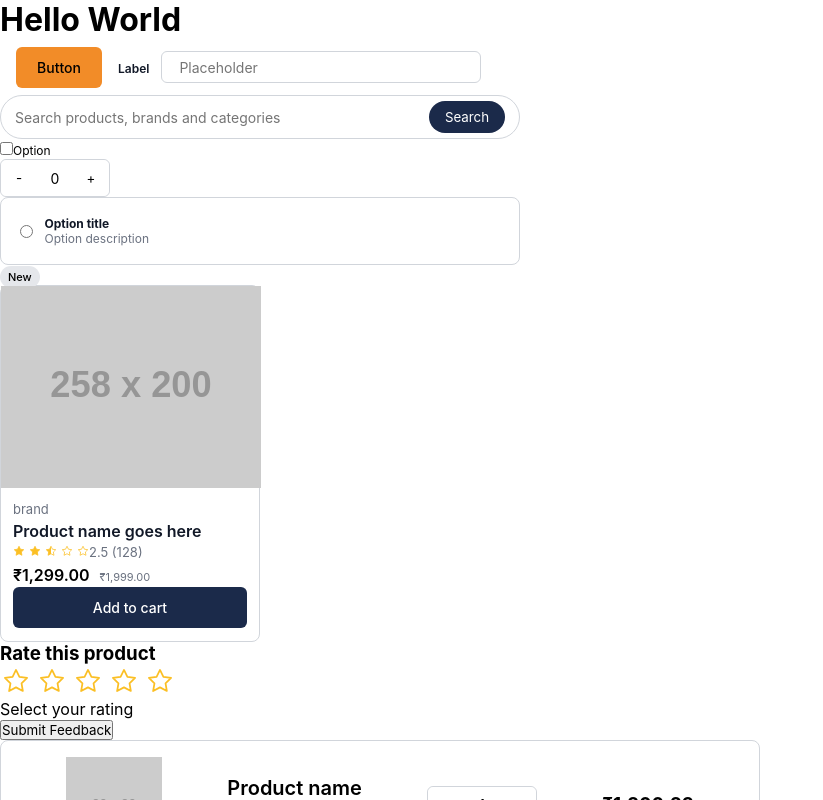
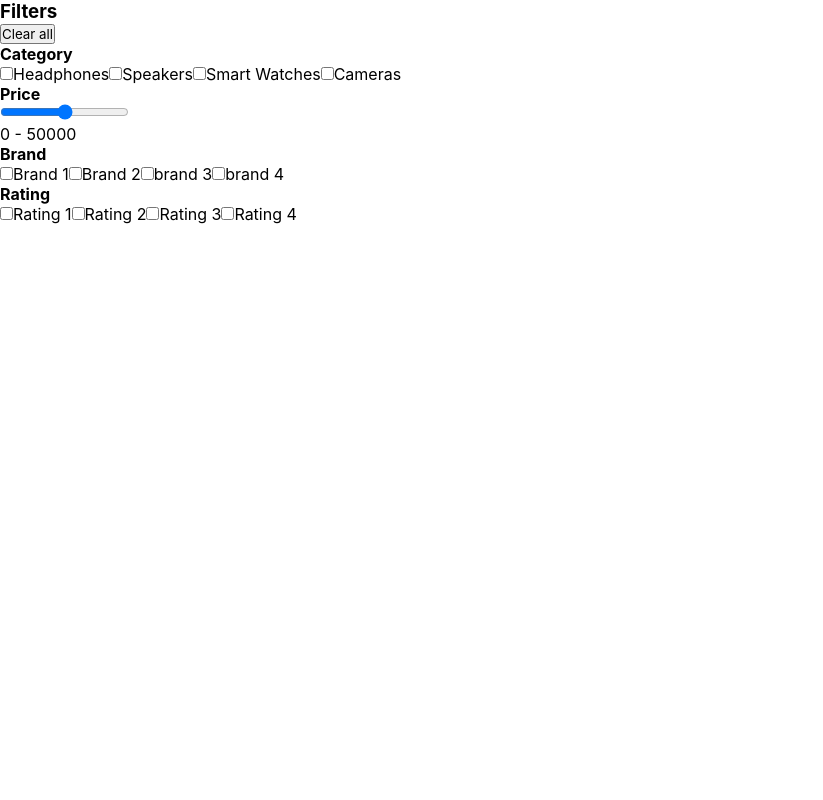
Before and after one commit to Velang2003/Pocket-Cart, a React (Vite) app: page / in a window 1280 px wide. Shown: the top 800 px of the page, without its empty margins (0-823 px from the left). Built offline with nearby package versions, Linux system fonts and the light colour scheme.

Commit message:
Feat: added filter component

```diff
--- a/src/app/App.tsx
+++ b/src/app/App.tsx
@@ -1,14 +1,15 @@
-import Button from "../components/ui/Button";
-import FormInput from "../components/ui/FormInput";
-import Search from "../components/ui/Search";
-import Checkbox from "../components/ui/Checkbox";
-import CounterBtn from "../components/ui/CounterBtn";
-import RadioOption from "../components/ui/RadioOption";
-import NewIndicator from "../components/ui/NewIndicator";
-import ProductCard from "../features/products/ProductCard";
-import ProductFeedback from "../features/products/ProductFeedback";
-import CartProductCard from "../features/cart/component/CartProductCard";
-import OrderSummery from "../features/orders/component/OrderSummery";
+// import Button from "../components/ui/Button";
+// import FormInput from "../components/ui/FormInput";
+// import Search from "../components/ui/Search";
+// import Checkbox from "../components/ui/Checkbox";
+// import CounterBtn from "../components/ui/CounterBtn";
+// import RadioOption from "../components/ui/RadioOption";
+// import NewIndicator from "../components/ui/NewIndicator";
+// import ProductCard from "../features/products/ProductCard";
+// import ProductFeedback from "../features/products/ProductFeedback";
+// import CartProductCard from "../features/cart/component/CartProductCard";
+// import OrderSummery from "../features/orders/component/OrderSummery";
+import ProductFilter from "../features/products/components/filters/ProductFilter";
 
 function App() {
   const product = {
@@ -22,8 +23,8 @@ function App() {
   };
   return (
     <>
-      <h1>Hello World</h1>
-      <Button varient={"Primary"} />
+      {/* <h1>Hello World</h1>
+      <Button varient={"Primary"} value="Button"/>
       <FormInput />
       <Search />
       <Checkbox />
@@ -33,7 +34,8 @@ function App() {
       <ProductCard {...product} />
       <ProductFeedback />
       <CartProductCard />
-      <OrderSummery />
+      <OrderSummery/> */}
+      <ProductFilter/>
     </>
   );
 }
--- /dev/null
+++ b/src/features/products/components/filters/ProductFilter.tsx
@@ -0,0 +1,79 @@
+
+function ProductFilter() {
+  return (
+    <div className="productFilter">
+      <div>
+        <h3>Filters</h3>
+        <button>Clear all</button>
+      </div>
+      <span></span>
+      <div>
+        <h4>Category</h4>
+        <label htmlFor="category1">
+          <input type="checkbox" name="category" id="category1" />
+          Headphones
+        </label>
+        <label htmlFor="category2">
+          <input type="checkbox" name="category" id="category2" />
+          Speakers
+        </label>
+        <label htmlFor="category3">
+          <input type="checkbox" name="category" id="category3" />
+          Smart Watches
+        </label>
+        <label htmlFor="category4">
+          <input type="checkbox" name="category" id="category4" />
+          Cameras
+        </label>
+      </div>
+      <span></span>
+      <div>
+        <h4>Price</h4>
+        <input type="range" name="price" id="price" min={0} max={50000} />
+        <p>0 - 50000</p>
+      </div>
+      <span></span>
+      <div>
+        <h4>Brand</h4>
+        <label htmlFor="brand1">
+          <input type="checkbox" name="brand" id="brand1" />
+          Brand 1
+        </label>
+        <label htmlFor="brand2">
+          <input type="checkbox" name="brand" id="brand2" />
+          Brand 2
+        </label>
+        <label htmlFor="brand3">
+          <input type="checkbox" name="brand" id="brand3" />
+          brand 3
+        </label>
+        <label htmlFor="brand4">
+          <input type="checkbox" name="brand" id="brand4" />
+          brand 4
+        </label>
+      </div>
+      <span></span>
+      <div>
+        <h4>Rating</h4>
+        <label htmlFor="rating1">
+          <input type="checkbox" name="rating" id="rating1" />
+          Rating 1
+        </label>
+        <label htmlFor="rating2">
+          <input type="checkbox" name="rating" id="rating2" />
+          Rating 2
+        </label>
+        <label htmlFor="rating3">
+          <input type="checkbox" name="rating" id="rating3" />
+          Rating 3
+        </label>
+        <label htmlFor="rating4">
+          <input type="checkbox" name="rating" id="rating4" />
+          Rating 4
+        </label>
+      </div>
+    </div>
+  );
+}
+
+export default ProductFilter
```
